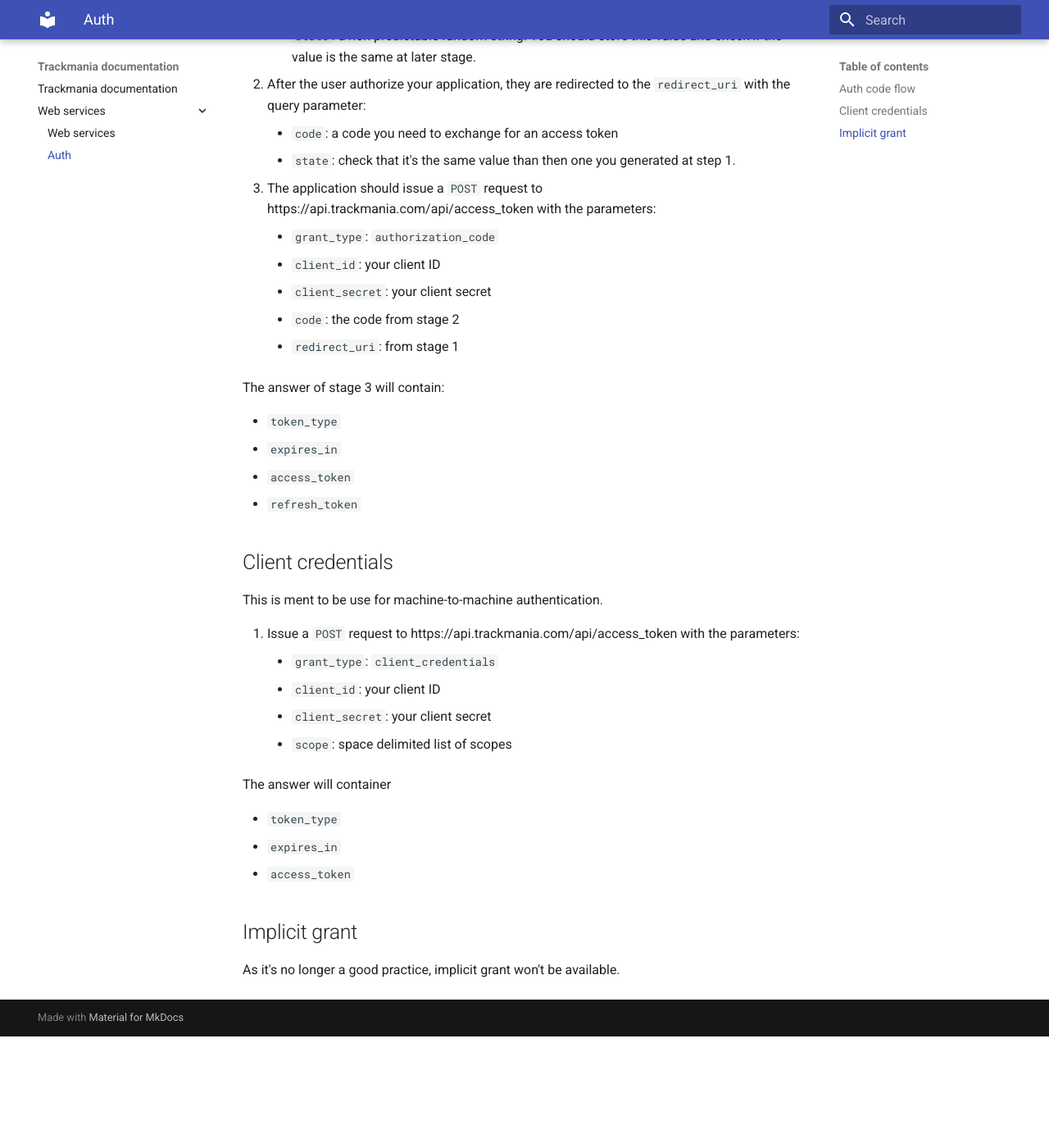
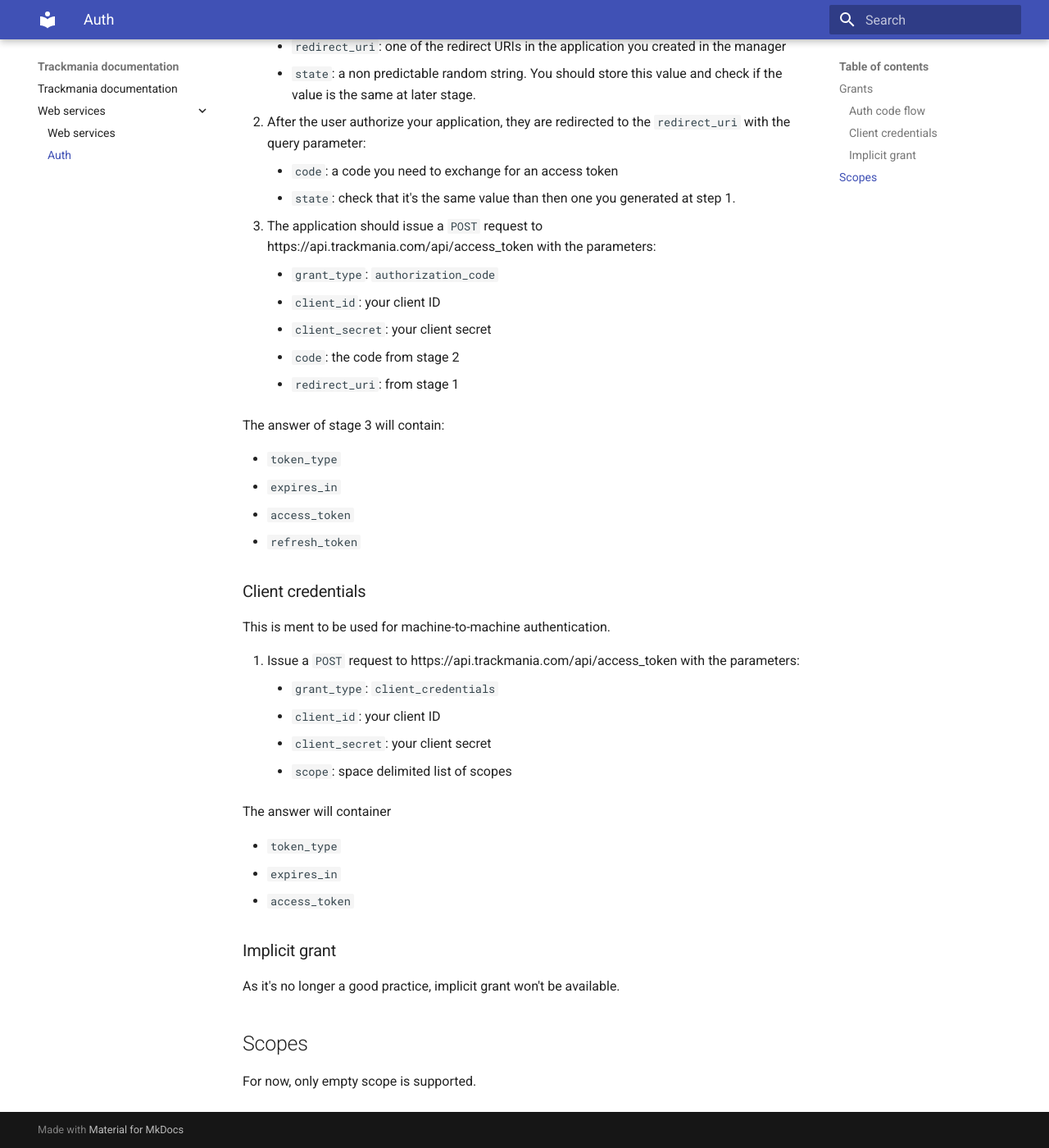
Before and after one commit to nadeo/trackmania-doc, an MkDocs documentation site: the page built from docs/web-services/auth.md, in a window 1280 px wide and 1400 px high, scrolled down 433 px. Shown: the whole window at 82% size. Built offline with MkDocs 1.6.1 and Material for MkDocs 9.7.7, drawn with Linux system fonts in a browser that asks for light colours; before the commit the page ends 1697 px from its top, so only the background shows below that.

```diff
--- a/docs/web-services/auth.md
+++ b/docs/web-services/auth.md
@@ -2,7 +2,9 @@
 
 Authentication is available through OAuth2.
 
-## Auth code flow
+## Grants
+
+### Auth code flow
 
 1. Redirect the user to https://api.trackmania.com/oauth/authorize with the query parameters:
     - `response_type`: `code`
@@ -27,9 +29,9 @@ The answer of stage 3 will contain:
    - `access_token`
    - `refresh_token`
 
-## Client credentials
+### Client credentials
 
-This is ment to be use for machine-to-machine authentication.
+This is ment to be used for machine-to-machine authentication.
 
 1. Issue a `POST` request to https://api.trackmania.com/api/access_token with the parameters:
     - `grant_type`: `client_credentials`
@@ -43,6 +45,10 @@ The answer will container
    - `expires_in`
    - `access_token`
 
-## Implicit grant
+### Implicit grant
 
 As it's no longer a good practice, implicit grant won't be available.
+
+## Scopes
+
+For now, only empty scope is supported.
```
Also changed, not shown: docs/index.md (+8 -0 lines), docs/web-services/index.md (+11 -1 lines).
